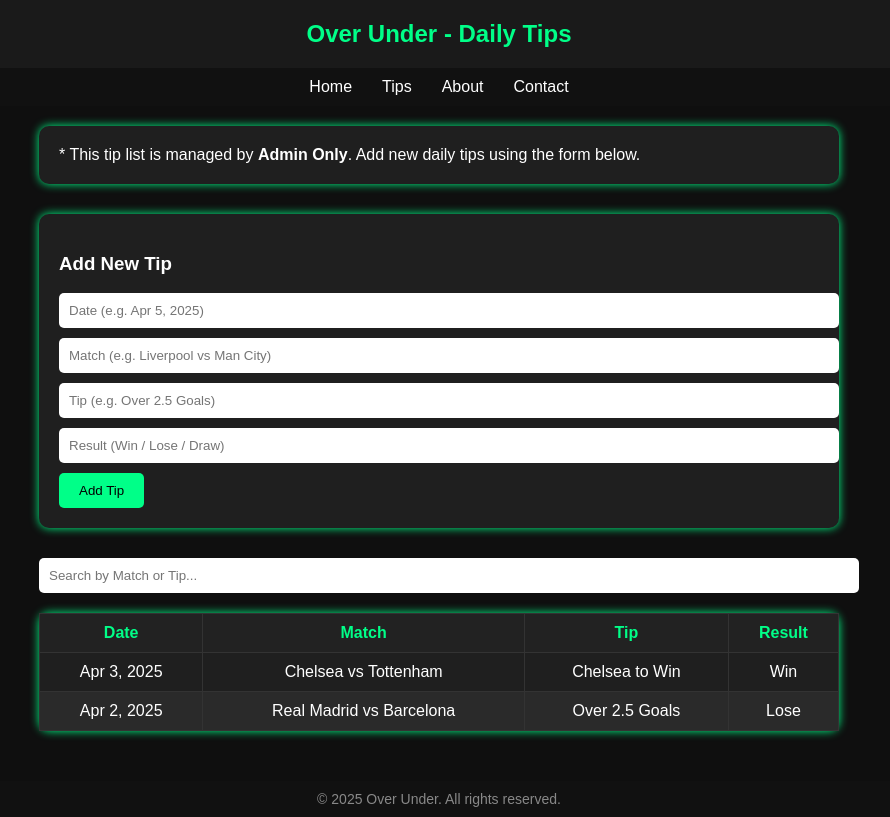
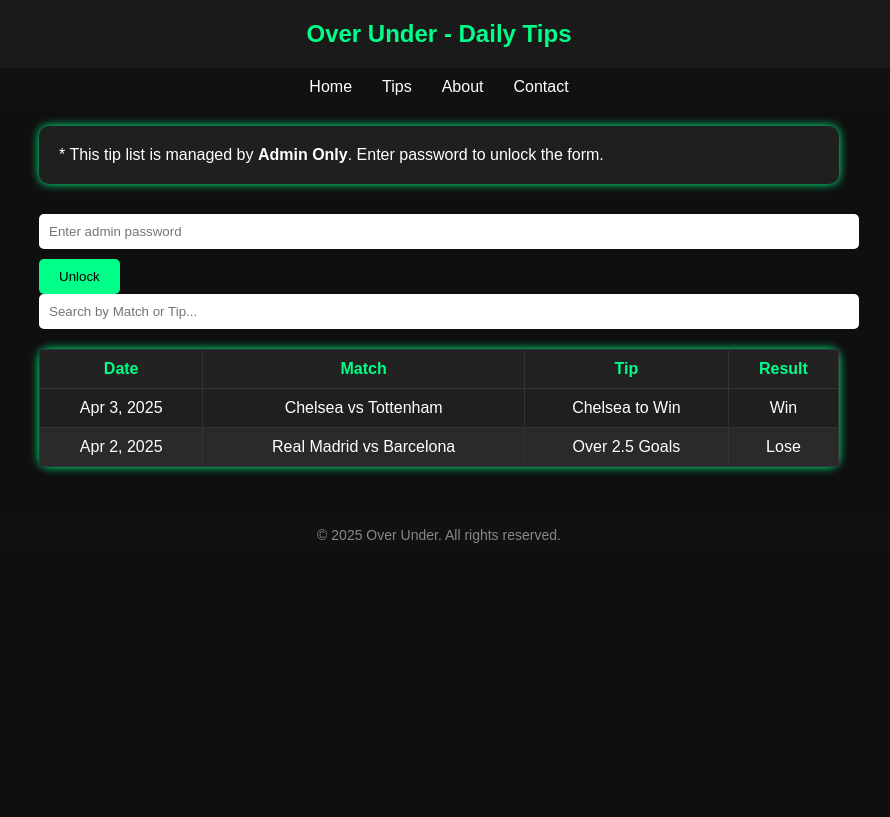
Before and after one commit to waiphyolynn/Over-Under-v2, a plain HTML site: page index.html in a window 1280 px wide. Shown: the whole page, without its empty margins (201-1091 px from the left). Drawn offline with Linux system fonts and the light colour scheme.

Commit message:
Add files via upload

```diff
--- a/index.html
+++ b/index.html
@@ -11,8 +11,8 @@
     nav a { color: #fff; margin: 0 15px; text-decoration: none; }
     .container { padding: 20px; max-width: 800px; margin: auto; }
     .form-section, .admin-note, table { background: #1f1f1f; border-radius: 10px; padding: 20px; box-shadow: 0 0 10px #00ff88; margin-bottom: 30px; }
-    .form-section input { width: 100%; padding: 10px; margin-bottom: 10px; border-radius: 5px; border: none; }
-    .form-section button { padding: 10px 20px; background: #00ff88; border: none; border-radius: 5px; cursor: pointer; }
+    .form-section input, #adminLogin input { width: 100%; padding: 10px; margin-bottom: 10px; border-radius: 5px; border: none; }
+    .form-section button, #adminLogin button { padding: 10px 20px; background: #00ff88; border: none; border-radius: 5px; cursor: pointer; }
     table { width: 100%; border-collapse: collapse; }
     th, td { border: 1px solid #333; padding: 10px; text-align: center; }
     th { background: #222; color: #00ff88; }
@@ -32,10 +32,15 @@
 
   <div class="container">
     <div class="admin-note">
-      * This tip list is managed by <strong>Admin Only</strong>. Add new daily tips using the form below.
+      * This tip list is managed by <strong>Admin Only</strong>. Enter password to unlock the form.
     </div>
 
-    <div class="form-section">
+    <div id="adminLogin">
+      <input type="password" id="adminPass" placeholder="Enter admin password" />
+      <button onclick="verifyPassword()">Unlock</button>
+    </div>
+
+    <div class="form-section" id="tipForm" style="display:none;">
       <h3>Add New Tip</h3>
       <input type="text" id="date" placeholder="Date (e.g. Apr 5, 2025)" />
       <input type="text" id="match" placeholder="Match (e.g. Liverpool vs Man City)" />
@@ -77,6 +82,18 @@
   <footer>&copy; 2025 Over Under. All rights reserved.</footer>
 
   <script>
+    const correctPassword = "waigyi2025";
+
+    function verifyPassword() {
+      const input = document.getElementById('adminPass').value;
+      if (input === correctPassword) {
+        document.getElementById('tipForm').style.display = 'block';
+        document.getElementById('adminLogin').style.display = 'none';
+      } else {
+        alert('Incorrect password!');
+      }
+    }
+
     function addTip() {
       const date = document.getElementById('date').value;
       const match = document.getElementById('match').value;
```
